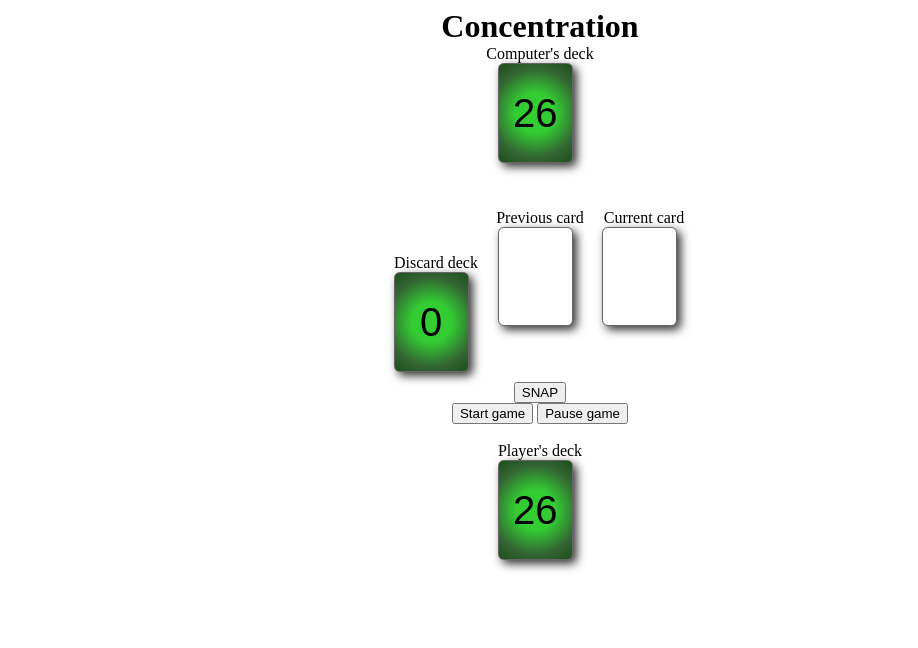
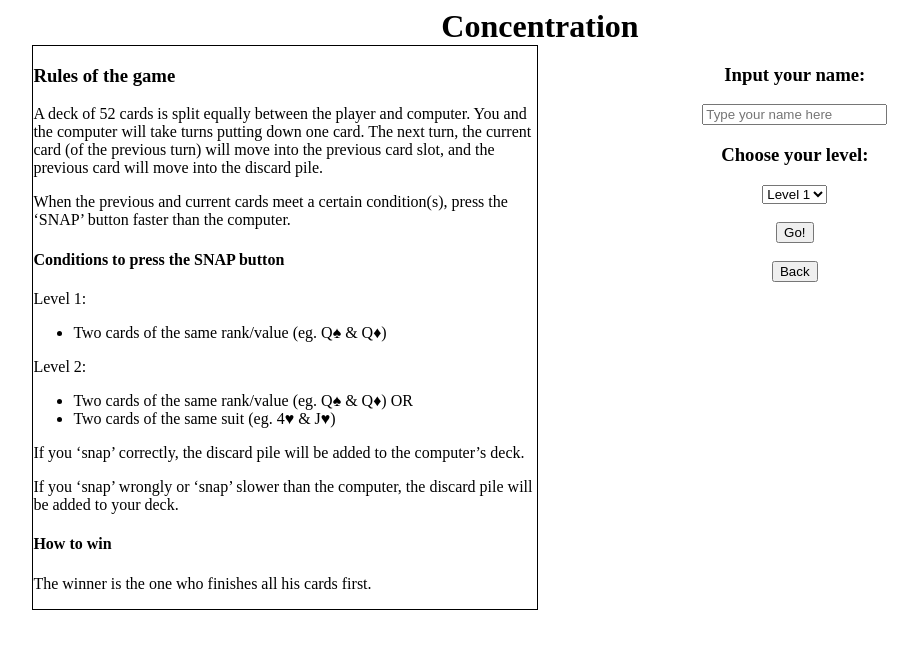
Before and after one commit to rizalmab/Concentration, a plain HTML site: page index.html in a window 1280 px wide. Shown: the whole page, without its empty margins (100-1018 px from the left). Drawn offline with nearby package versions, Linux system fonts and the light colour scheme.

Commit message:
Moved rules page to input page, added dropdown for levels

```diff
--- a/app.js
+++ b/app.js
@@ -376,10 +376,6 @@ const main = () => {
     $(".screen").hide();
     $("#rules-screen").show();
   });
-  $("#rules-back-button").on("click", () => {
-    $(".screen").hide();
-    $("#start-screen").show();
-  });
   $("#go-button").on("click", () => {
     $(".screen").hide();
     $("#game-screen").show();
--- a/index.html
+++ b/index.html
@@ -23,26 +23,45 @@
       />
       <div id="button-container">
         <button id="start-button">Start game</button><br />
-        <button id="rules-button">Rules</button>
       </div>
     </div>
     <div id="input-screen" class="screen">
-      <h3>Input your name:</h3>
-      <input id="input-name" placeholder="Type your name here" /><br />
-      <button id="go-button">Go!</button>
-    </br>
-      <button id="back-to-start-button">Back</button>
-    </div>
-    <div id="rules-screen" class="screen">
-      <div id="rules-container">
-        <h3>Rules of the game</h3>
-          <p>A deck of 52 cards is split equally between the player and computer. You and the computer will take turns putting down one card. </p>
-          <p>When the previous and current cards are of the same rank (eg. two ‘Queens’), press the ‘SNAP’ button faster than the computer. </p>
-          <p>If you ‘snap’ correctly, the discard pile will be added to the computer’s deck.</p>
-          <p>If you ‘snap’ wrongly or ‘snap’ slower than the computer, the discard pile will be added to your deck.</p>
-          <p>The cards in the discard pile will be added to the deck of the slower player to snap. The winner is the one who finishes all his cards first.</p>
-        <button id="rules-back-button">Back</button>
-      </div>
+      <section class="rules">
+        <div id="rules-container">
+          <h3>Rules of the game</h3>
+            <p>A deck of 52 cards is split equally between the player and computer. You and the computer will take turns putting down one card. The next turn, the current card (of the previous turn) will move into the previous card slot, and the previous card will move into the discard pile. </p>
+            <p>When the previous and current cards meet a certain condition(s), press the ‘SNAP’ button faster than the computer. </p>
+            <h4>Conditions to press the SNAP button</h4>
+            <p>Level 1:</p>
+            <ul>
+              <li>Two cards of the same rank/value (eg. Q♠ & Q♦)</li>
+            </ul>
+            <p>Level 2:</p>
+            <ul>
+              <li>Two cards of the same rank/value (eg. Q♠ & Q♦) OR </li>
+              <li>Two cards of the same suit (eg. 4♥ & J♥)</li>
+            </ul>
+            <p>If you ‘snap’ correctly, the discard pile will be added to the computer’s deck.</p>
+            <p>If you ‘snap’ wrongly or ‘snap’ slower than the computer, the discard pile will be added to your deck.</p>
+            <h4>How to win</h4>
+            <p>The winner is the one who finishes all his cards first.</p>
+        </div>
+      </section>
+      <section class="input">
+        <h3>Input your name:</h3>
+        <input id="input-name" placeholder="Type your name here" /><br />
+        <h3 class="level">Choose your level:</h3>
+        <select name="level" id="select-level">
+          <option value="level-1">Level 1</option>
+          <option value="level-2">Level 2</option>
+        </select>
+        <br>
+        <br>
+        <button id="go-button">Go!</button>
+      </br>
+      </br>
+        <button id="back-to-start-button">Back</button>
+      </section>
     </div>
     <div id="game-screen" class="screen playingCards simpleCards">
       <div class="container">
--- a/style.css
+++ b/style.css
@@ -10,24 +10,27 @@ img {
 
 /* show #screen1 when app first starts */
 /* #start-screen { */
-/* #input-screen { */
-/* #rules-screen {  */
-#game-screen {
+#input-screen {
+/* #game-screen { */
   display: block;
 }
 
 /* hide other screens when app first starts */
-/* #game-screen, */
-#rules-screen,
-#input-screen,
+#game-screen,
+/* #input-screen, */
 #start-screen,
 #post-game-screen {
   display: none;
 }
 
+#input-screen > * {
+  vertical-align: top;
+  text-align: center;
+}
+
 .screen {
   text-align: center;
-  width: 60%;
+  /* width: 60%; */
   margin: 0 auto;
 }
 
@@ -56,6 +59,17 @@ img {
   width: 100px;
 }
 
+.rules, .input {
+  display: inline-block;
+  width: 40%;
+  margin: 0 auto;
+}
+
+.rules > * {
+  border: 1px solid;
+  text-align: left;
+}
+
 /* can add custom CSS for each specific screen */
 /* #start-screen {
 }
```
Also changed, not shown: 1 other file.
